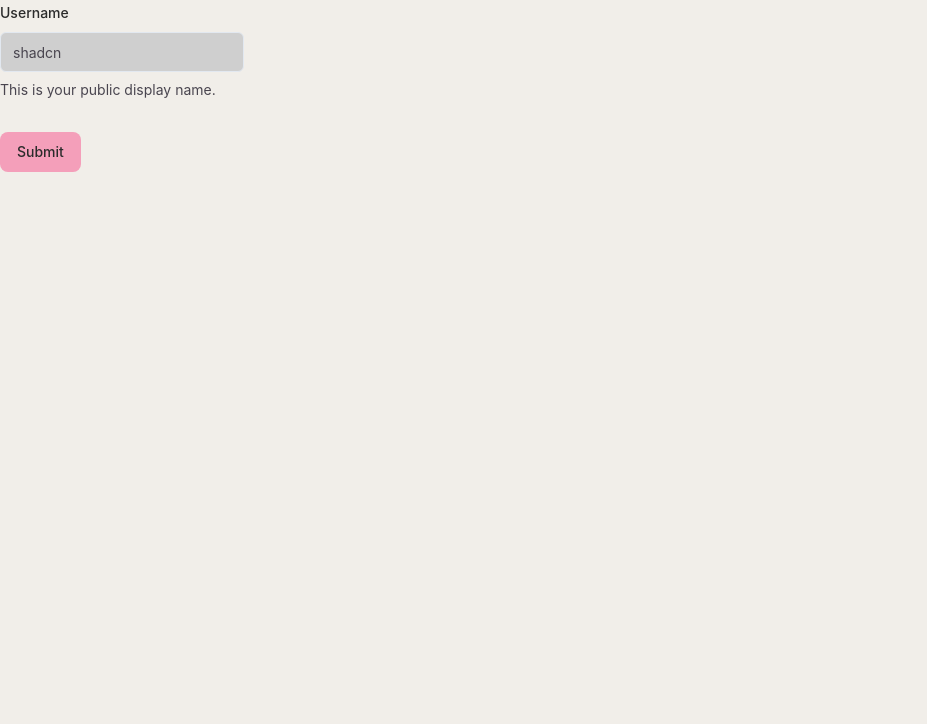
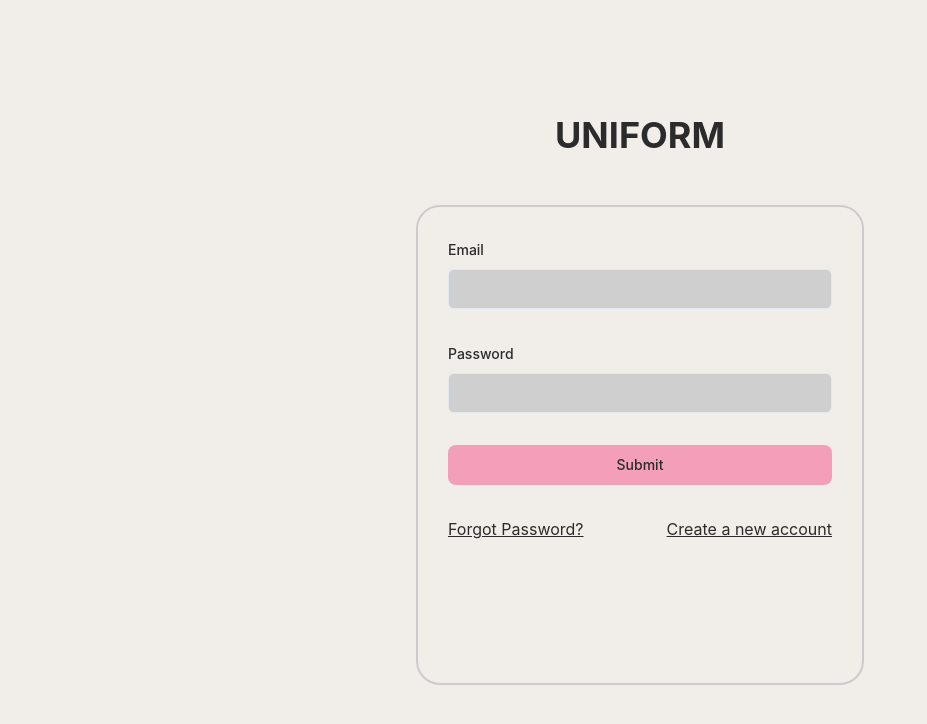
Before and after one commit to devsoc-unsw/trainee-catgirl-24t2, a React (Vite) app in the folder uniforms/: page /login in a window 1280 px wide. Shown: the top 724 px of the page, without its empty margins (0-927 px from the left). Built offline with nearby package versions, Linux system fonts and the light colour scheme.

Commit message:
finished login page with forms

```diff
--- a/uniforms/src/components/ui/card-society.tsx
+++ b/uniforms/src/components/ui/card-society.tsx
@@ -1,15 +1,46 @@
-import { cn } from "@/lib/utils";
+import { Button } from "@/components/ui/button"
+import React from "react";
+import { ChevronRight } from 'lucide-react';
 
 interface CardProps {
-  className?: string;
-  children?: React.ReactNode;
+  imageUrl: string;
+  variant: string;
 }
-const Card = ({ className, children }: CardProps) => {
-  return (
-    <div className={cn("border-2 rounded-3xl p-6 flex", className)}>
-      {children}
-    </div>
-  );
-};
 
-export { Card };
+const Card: React.FC<CardProps> = ({ variant }) => {
+    return variant === "d" ?
+      <Button
+        /* Professional Figma Dev Mode user*/
+        className="flex-grow flex flex-col justify-end items-center rounded-[20px] w-[20vw] max-w-[220px] h-[251px] hover:animate-scale"
+        style={{
+          background: `linear-gradient(180deg, rgba(236, 230, 240, 0.00) 0%, #FDD6EB 75.5%), linear-gradient(0deg, rgba(0, 0, 0, 0.25) 0%, rgba(0, 0, 0, 0.25) 100%)`,
+          border: 'none',
+          boxShadow: 'none',
+        }}
+      >
+        <div className="space-y-3 p-[10px]">
+        { /*Can add card text as an input later maybe*/ }
+        <p className="text-lg text-black">Card Text</p>
+        { /*Can add society text as an input later maybe*/ }
+        <p className="text-sm text-black">Society</p>
+        </div>
+      </Button>
+    :
+      /* set mobile card as default */
+      <Button
+        className="flex flex-row justify-between items-center rounded-[20px] w-[80vh] max-w-[260px] h-[45px] hover:animate-stretch"
+        style={{
+          background: `linear-gradient(270deg, rgba(236, 230, 240, 0.00) 0%, #FDD6EB 75.5%), linear-gradient(90deg, rgba(0, 0, 0, 0.25) 0%, rgba(0, 0, 0, 0.25) 100%)`,
+          border: 'none',
+          boxShadow: 'none'
+        }}
+      >
+        <div className="flex flex-row items-center space-x-1 p-[10px]">
+          <p className="text-m text-black font-bold">Society</p>
+          <p className="text-m text-black">Event Name</p>
+        </div>
+        <ChevronRight className="text-black"></ChevronRight>
+      </Button>
+  };
+
+  export { Card }
--- /dev/null
+++ b/uniforms/src/components/ui/card.tsx
@@ -0,0 +1,15 @@
+import { cn } from "@/lib/utils";
+
+interface CardProps {
+  className?: string;
+  children?: React.ReactNode;
+}
+const Card = ({ className, children }: CardProps) => {
+  return (
+    <div className={cn("border-2 rounded-3xl p-6 flex", className)}>
+      {children}
+    </div>
+  );
+};
+
+export { Card };
--- a/uniforms/src/pages/Login.tsx
+++ b/uniforms/src/pages/Login.tsx
@@ -1,5 +1,6 @@
 "use client"
 
+import { Card } from "@/components/ui/card"
 import { zodResolver } from "@hookform/resolvers/zod"
 import { useForm } from "react-hook-form"
 import { z } from "zod"
@@ -17,8 +18,11 @@ import {
 import { Input } from "@/components/ui/input"
 
 const formSchema = z.object({
-  username: z.string().min(2, {
+  email: z.string().min(2, {
     message: "Username must be at least 2 characters.",
+  }),
+  password: z.string().min(2, {
+    message: "Password must be at least 2 characters.",
   }),
 })
 
@@ -26,7 +30,8 @@ export default function Login() {
   const form = useForm<z.infer<typeof formSchema>>({
     resolver: zodResolver(formSchema),
     defaultValues: {
-      username: "",
+      email: "",
+      password: "",
     },
   })
 
@@ -38,26 +43,45 @@ export default function Login() {
   }
 
   return (
+    <div className="flex flex-col w-[100vw] h-full items-center justify-center gap-[50px]">
+      <p className="text-4xl font-bold">UNIFORM</p>
+    <Card className="flex-col h-[60%] items-left w-[35vw] h-[60%] gap-[16px] p-[30px]">
       <Form {...form}>
         <form onSubmit={form.handleSubmit(onSubmit)} className="space-y-8">
           <FormField
             control={form.control}
-          name="username"
+            name="email"
             render={({ field }) => (
               <FormItem>
-              <FormLabel>Username</FormLabel>
+                <FormLabel>Email</FormLabel>
                 <FormControl>
-                <Input placeholder="shadcn" {...field} />
+                  <Input placeholder="" {...field} />
                 </FormControl>
-              <FormDescription>
-                This is your public display name.
-              </FormDescription>
                 <FormMessage />
               </FormItem>
             )}
           />
-        <Button type="submit">Submit</Button>
+          <FormField
+            control={form.control}
+            name="password"
+            render={({ field }) => (
+              <FormItem>
+                <FormLabel>Password</FormLabel>
+                <FormControl>
+                  <Input type="password" placeholder="" {...field} />
+                </FormControl>
+                <FormMessage />
+              </FormItem>
+            )}
+          />
+          <Button type="submit" className="w-[100%]">Submit</Button>
+          <div className="flex flex-row justify-between">
+            <p className="underline">Forgot Password?</p>
+            <p className="underline">Create a new account</p>
+          </div>
         </form>
       </Form>
+    </Card>
+    </div>
   )
 }
```
Lines whose indentation alone changed are shown as unchanged.
